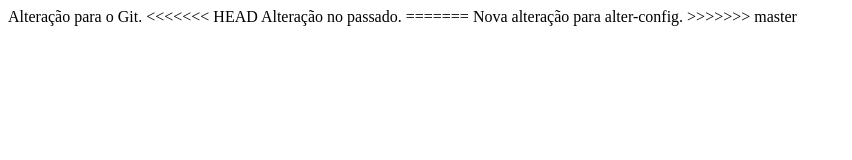
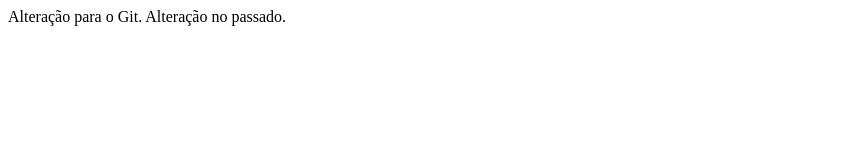
Before and after one commit to Jowtrumundu/gama-no-github, a plain HTML site: page index.html in a window 1280 px wide. Shown: the whole page, without its empty margins (0-852 px from the left). Drawn offline with Linux system fonts and the light colour scheme.

Commit message:
alteração no passado no master

```diff
--- a/index.html
+++ b/index.html
@@ -8,10 +8,6 @@
 </head>
 <body>
     Alteração para o Git.
-<<<<<<< HEAD
     Alteração no passado.
-=======
-    Nova alteração para alter-config.
->>>>>>> master
 </body>
 </html>
```
